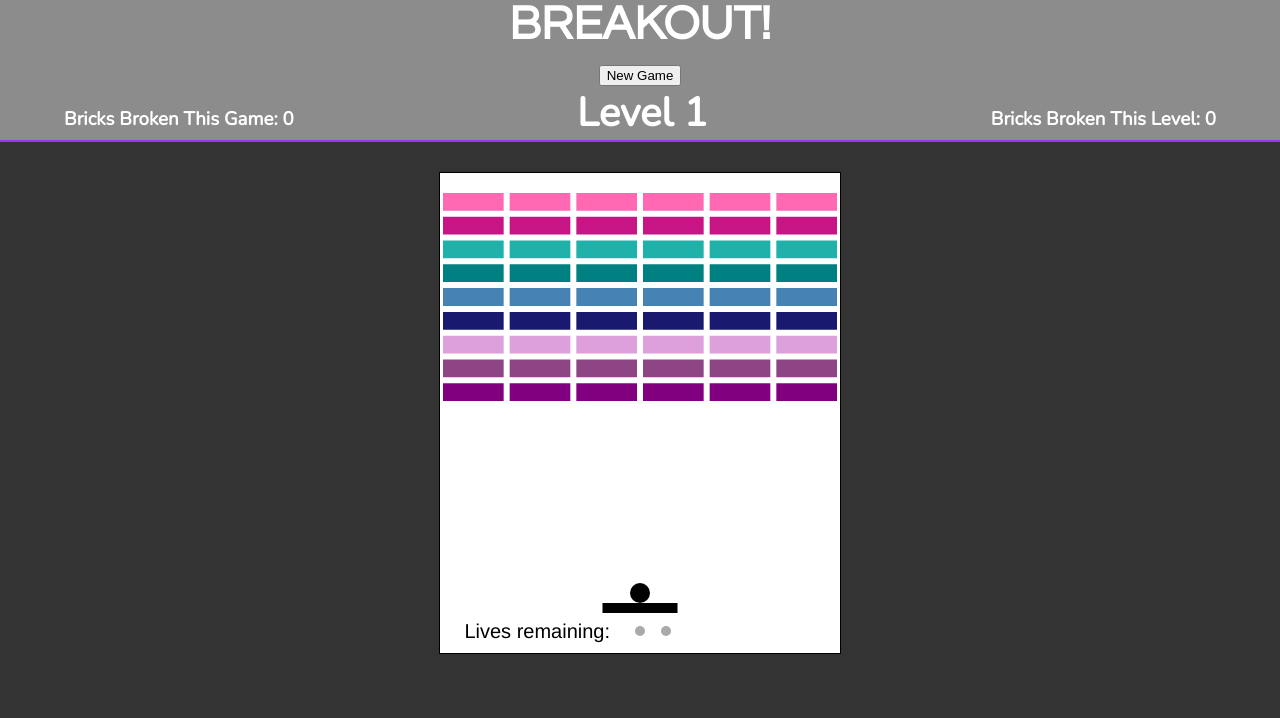
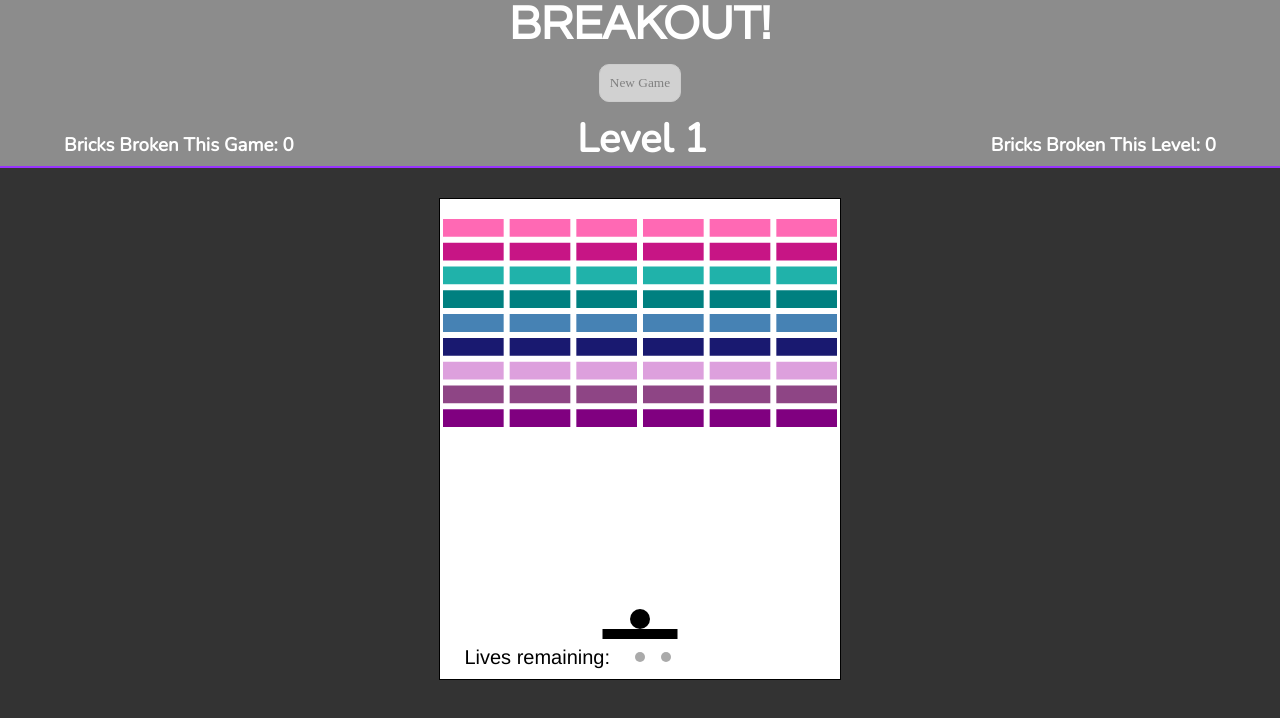
Before and after one commit to hippoish/breakout, a plain HTML site: page index.html in a window 1280 px wide. Drawn offline with nearby package versions, Linux system fonts and the light colour scheme; a web font is replaced by a local one.

Commit message:
styled button

```diff
--- a/css/style.css
+++ b/css/style.css
@@ -15,6 +15,18 @@ h1 {
   font-family: 'Candal', 'Century Gothic', sans-serif;
   font-size: 3em;
   margin: 0 auto 15px;
+}
+
+#new-game-button {
+  background-color:rgba(255, 255, 255, 0.6);
+  display:inline-block;
+  padding:10px;
+  border:1px solid #ccc;
+  border-radius:10px;
+  color:grey;
+  cursor:pointer;
+  margin-bottom: 10px;
+  font-family: Futura;
 }
 
 #score-board {
```
